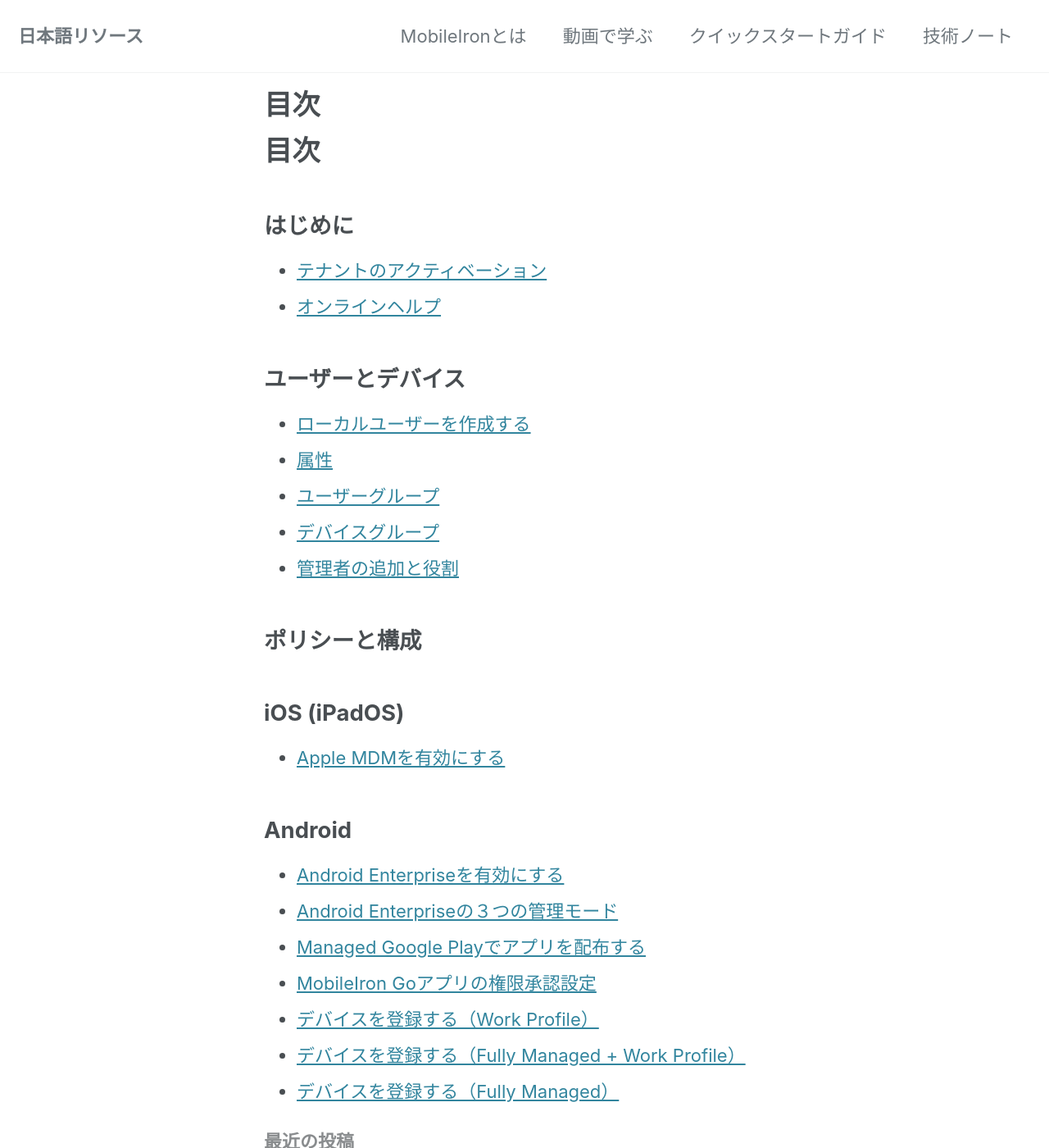
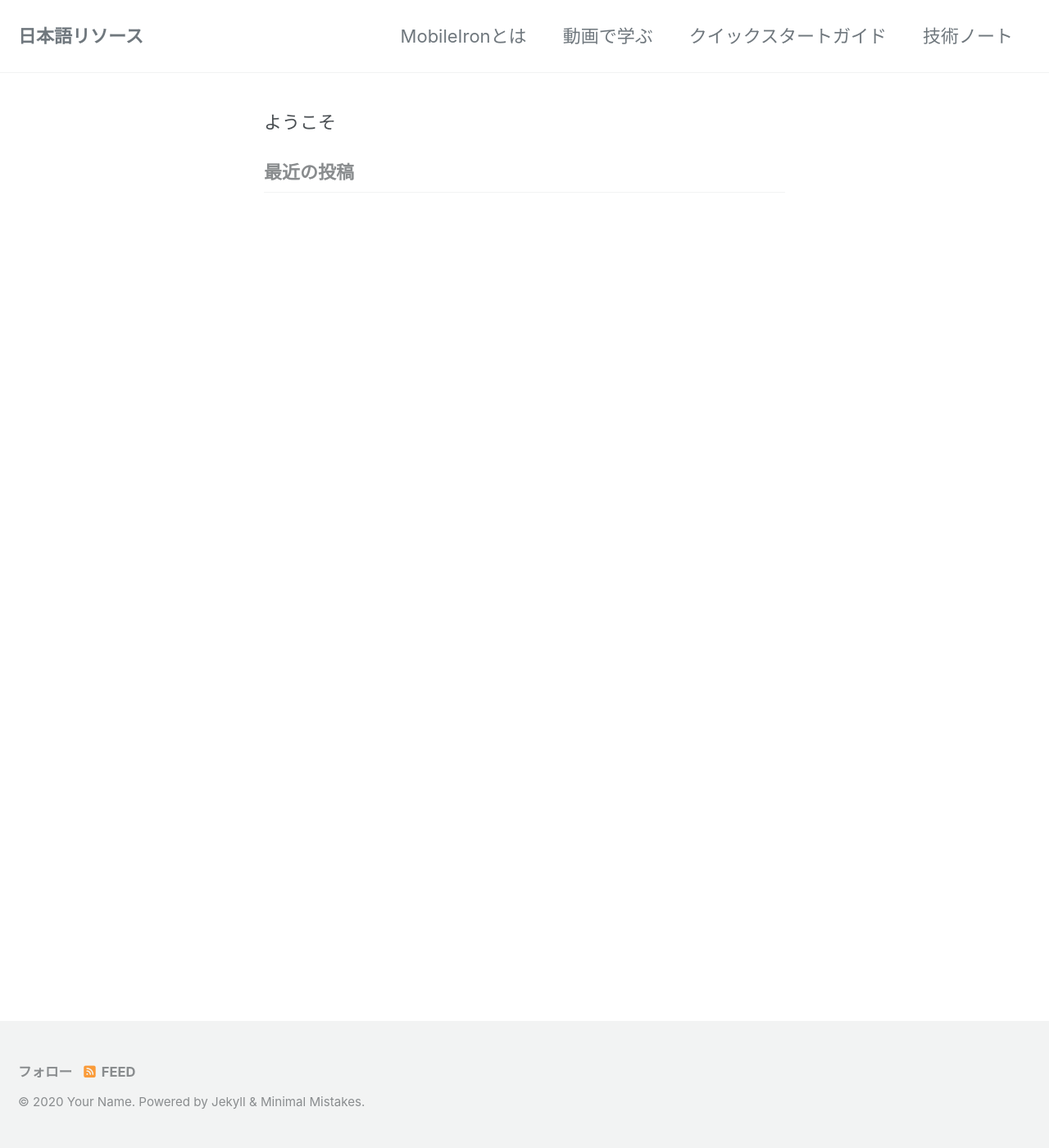
Before and after one commit to TomokiMiyata/pages-test1, a Jekyll site: the page built from index.md, in a window 1280 px wide and 1400 px high. Shown: the whole window at 82% size. Built offline with Jekyll 4.4.1, drawn with Linux system fonts in a browser that asks for light colours; cached includes are drawn as plain includes; nearby versions of some CDN libraries; our own code applies the rules of GitHub Pages for plain Markdown files.

Commit message:
Update index.md

```diff
--- a/index.md
+++ b/index.md
@@ -1,29 +1 @@
-# 目次
-
-## はじめに
-
-- [テナントのアクティベーション](activation.md)
-- [オンラインヘルプ](onlinehelp.md)
-
-## ユーザーとデバイス
-
-- [ローカルユーザーを作成する](localuser.md)
-- [属性](attributes.md)
-- [ユーザーグループ](usergroup.md)
-- [デバイスグループ](devicegroup.md)
-- [管理者の追加と役割](userrole.md)
-
-## ポリシーと構成
-
-
-## iOS (iPadOS)
-- [Apple MDMを有効にする](applemdmcert.md)
-
-## Android
-- [Android Enterpriseを有効にする](aesetup.md)
-- [Android Enterpriseの３つの管理モード](aeintro.md)
-- [Managed Google Playでアプリを配布する](managedgoogleplay.md)
-- [MobileIron Goアプリの権限承認設定](goapppermission.md)
-- [デバイスを登録する（Work Profile）](registerwp.md)
-- [デバイスを登録する（Fully Managed + Work Profile）](registercomp.md)
-- [デバイスを登録する（Fully Managed）](registerdo.md)
+ようこそ
```
